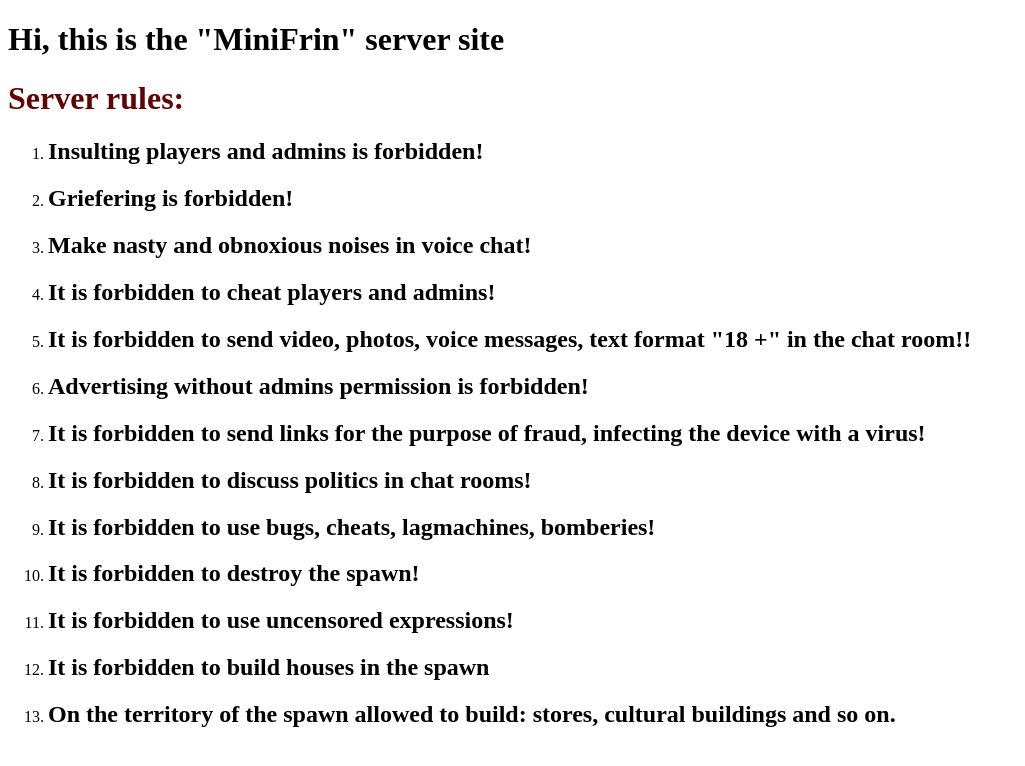
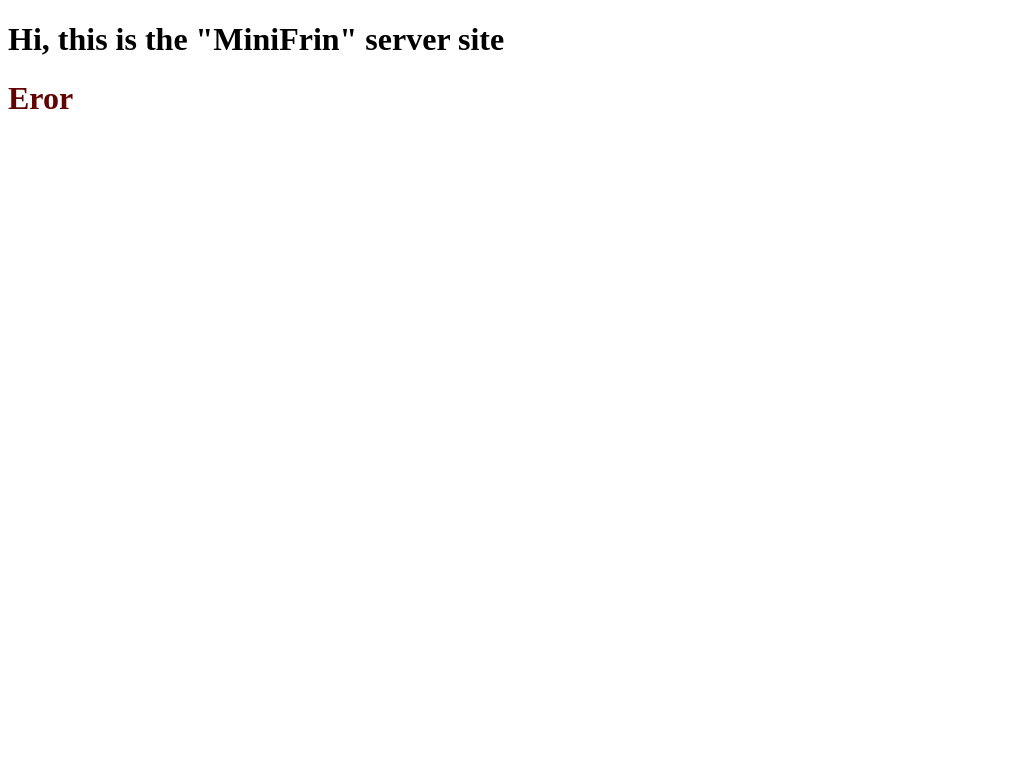
Before and after one commit to Ibotik/Minecraft_Minifrin, a plain HTML site: page index.html in a window 1280 px wide. Shown: the whole page, without its empty margins (0-1025 px from the left). Drawn offline with Linux system fonts and the light colour scheme.

Commit message:
Add files via upload

```diff
--- a/index.html
+++ b/index.html
@@ -11,39 +11,7 @@
 
   <body>
     <h1>Hi, this is the "MiniFrin" server site</h1>
-    <h1 style="color: rgb(98, 3, 3)">Server rules:</h1>
+    <h1 style="color: rgb(98, 3, 3)">Eror</h1>
     <!--Правила сервака-->
-    <ol>
-      <li><h2>Insulting players and admins is forbidden!</h2></li>
-      <li><h2>Griefering is forbidden!</h2></li>
-      <li><h2>Make nasty and obnoxious noises in voice chat!</h2></li>
-      <li><h2>It is forbidden to cheat players and admins!</h2></li>
-      <li>
-        <h2>
-          It is forbidden to send video, photos, voice messages, text format "18
-          +" in the chat room!!
-        </h2>
-      </li>
-      <li><h2>Advertising without admins permission is forbidden!</h2></li>
-      <li>
-        <h2>
-          It is forbidden to send links for the purpose of fraud, infecting the
-          device with a virus!
-        </h2>
-      </li>
-      <li><h2>It is forbidden to discuss politics in chat rooms!</h2></li>
-      <li>
-        <h2>It is forbidden to use bugs, cheats, lagmachines, bomberies!</h2>
-      </li>
-      <li><h2>It is forbidden to destroy the spawn!</h2></li>
-      <li><h2>It is forbidden to use uncensored expressions!</h2></li>
-      <li><h2>It is forbidden to build houses in the spawn</h2></li>
-      <li>
-        <h2>
-          On the territory of the spawn allowed to build: stores, cultural
-          buildings and so on.
-        </h2>
-      </li>
-    </ol>
   </body>
 </html>
```
